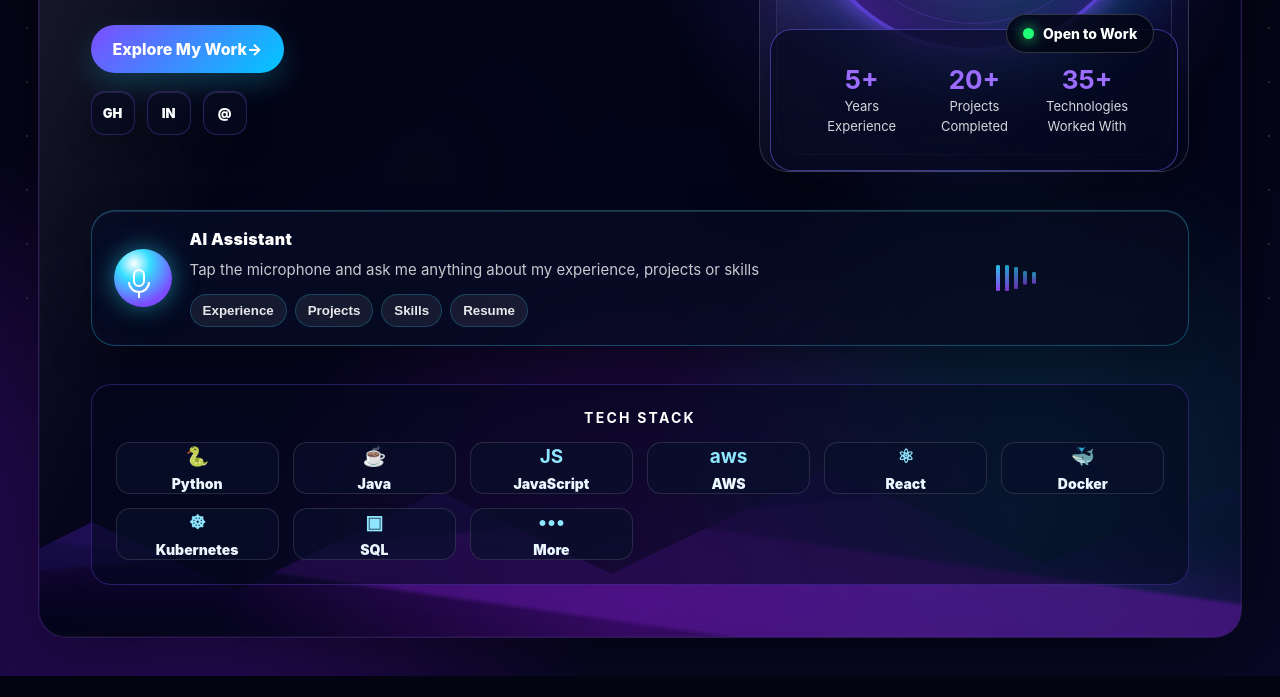
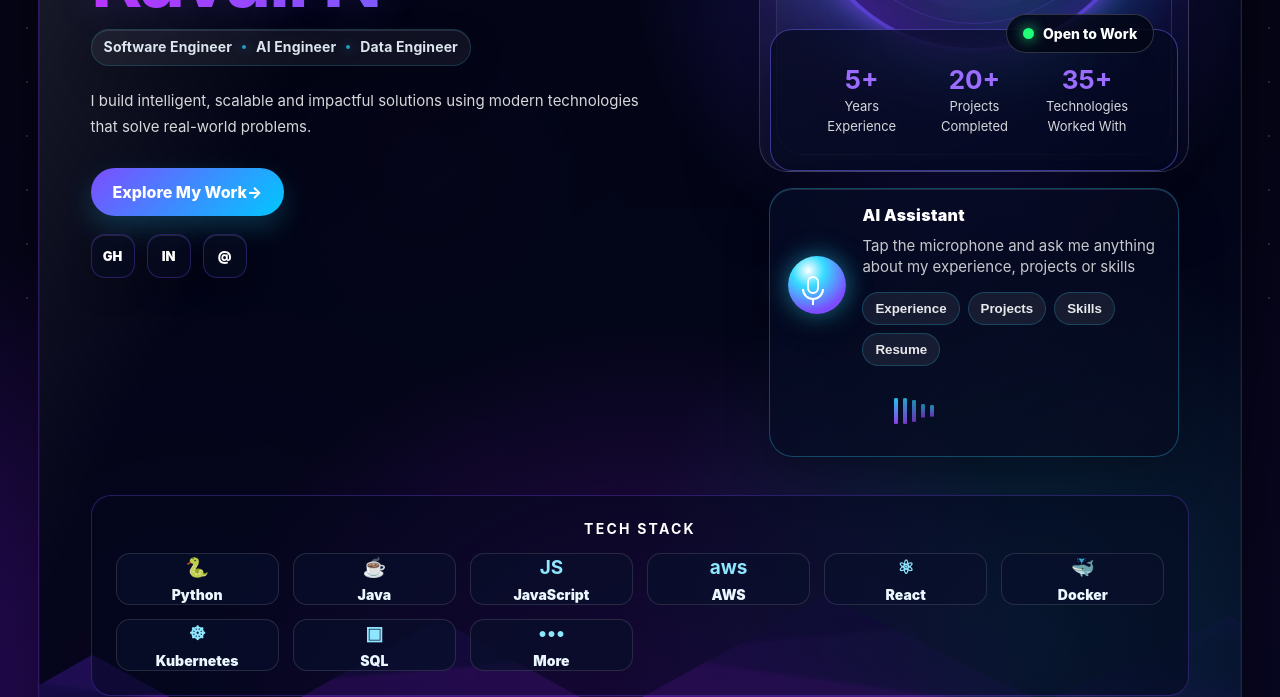
Before and after one commit to ravalireddy-24/Portfolio, a Flask app: page / in a window 1280 px wide. Shown: the part 485-1182 px from the top of the page. Before the commit the page ends 1161 px from the top, so only its background shows below. Run offline with Flask 3, Linux system fonts and the light colour scheme.

Commit message:
Changes in second page

```diff
--- a/static/css/style.css
+++ b/static/css/style.css
@@ -1459,8 +1459,9 @@ body::before {
 }
 
 .landing-assistant-stack {
-  display: block;
+  display: grid;
   align-self: auto;
+    gap: 18px;
 }
 
 .reference-landing .portrait-card {
@@ -1744,16 +1745,25 @@ body::before {
   background: rgba(4, 8, 30, .72);
 }
 
-.reference-landing .landing-voice-card {
+.reference-landing .landing-assistant-stack .landing-voice-card {
   display: grid;
-  grid-template-columns: auto minmax(0, 1fr) auto;
-  gap: 18px;
+  grid-template-columns: auto minmax(0, 1fr);
+  gap: 16px;
   align-items: center;
-  min-height: 116px;
+  min-height: auto;
+  width: min(410px, 100%);
+  margin: -2px auto 0;
+  padding: 16px 18px;
   border-color: rgba(42, 216, 255, .3);
   background: linear-gradient(135deg, rgba(6, 12, 38, .82), rgba(7, 10, 31, .62));
 }
 
+.landing-assistant-stack .voice-wave {
+  grid-column: 1 / -1;
+  justify-self: center;
+  min-width: 160px;
+  margin-left: 0;
+}
 .landing-voice-copy {
   display: grid;
   gap: 6px;
--- a/templates/index.html
+++ b/templates/index.html
@@ -61,8 +61,7 @@
               <div><strong>35+</strong><span>Technologies<br />Worked With</span></div>
             </div>
           </div>
-          </div>
-        </div>
+
           <div class="landing-voice-card" role="region" aria-label="Voice introduction assistant">
             <button id="landingVoiceBtn" class="landing-mic-btn" type="button" aria-label="Start landing page voice assistant"><span class="voice-icon" aria-hidden="true"></span></button>
             <div class="landing-voice-copy">
@@ -74,7 +73,11 @@
                 <button type="button" data-landing-action="portfolio">Skills</button>
                 <button type="button" data-landing-action="resume">Resume</button>
               </div>
-        </div>        <div class="voice-wave" aria-hidden="true"><span></span><span></span><span></span><span></span><span></span></div>
+            </div>
+            <div class="voice-wave" aria-hidden="true"><span></span><span></span><span></span><span></span><span></span></div>
+          </div>
+        </div>
+
       </div>
 
      <section class="tech-panel" aria-labelledby="tech-title">
```
Lines whose indentation alone changed are shown as unchanged.
